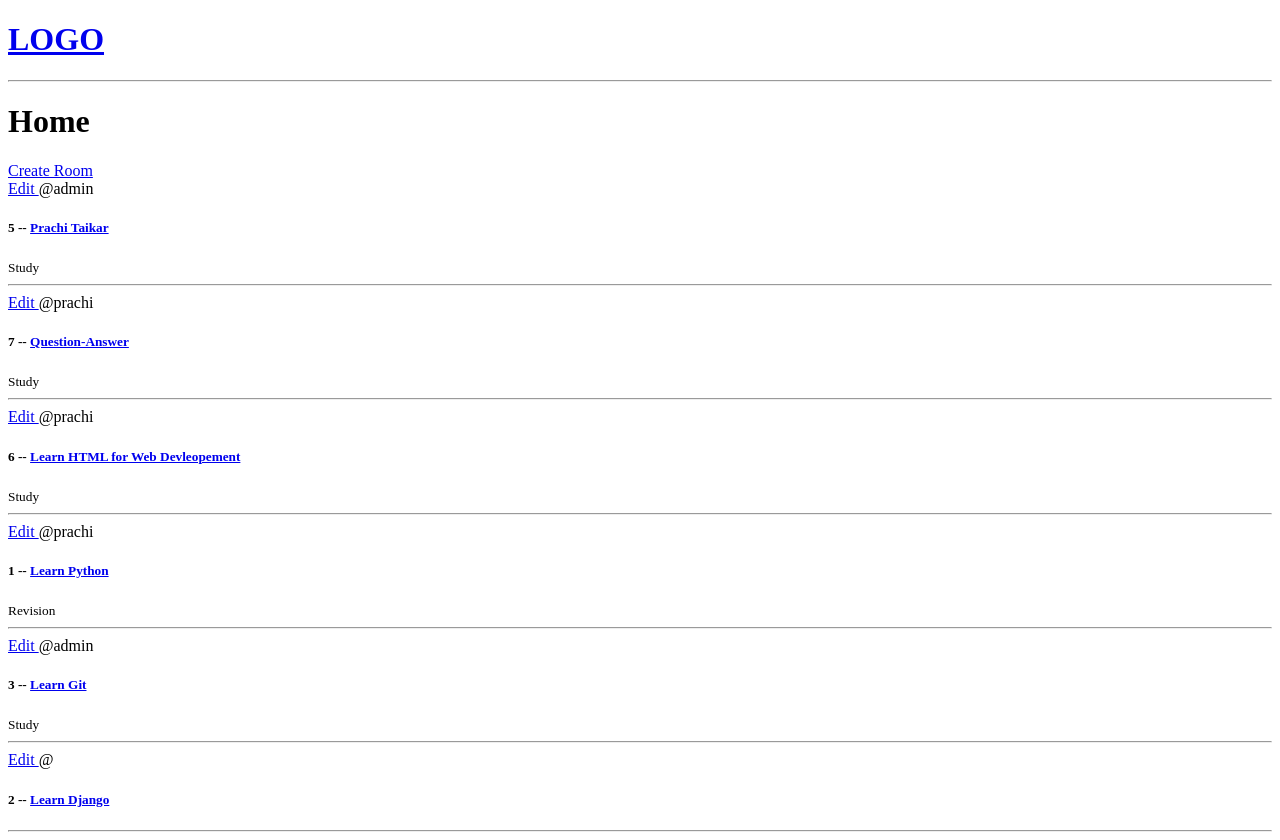
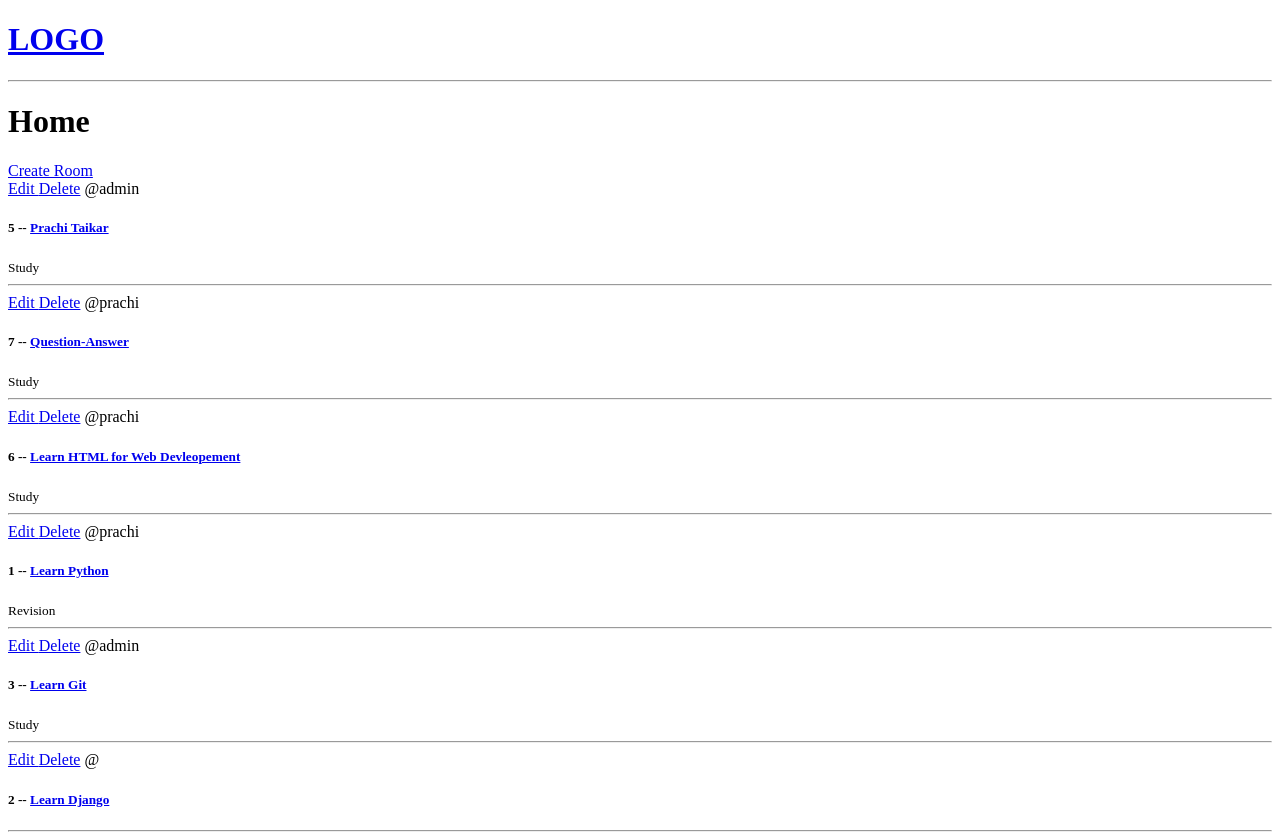
Before and after one commit to Prachi-Taikar/TalkStudy_App, a Django app: page / in a window 1280 px wide. Run offline with Django 4.2, Linux system fonts and the light colour scheme; data comes from the database, SQL or seed files in the repository; both versions use the stored data as it was after the commit.

Commit message:
crud delete

```diff
--- a/base/templates/base/home.html
+++ b/base/templates/base/home.html
@@ -11,6 +11,7 @@
         {% for room in rooms %}
             <div>
                 <a href="{% url 'update-room' room.id %}"> Edit </a>
+                <a href = "{% url 'delete-room' room.id %}">Delete</a>
                 <span> @{{room.host.username}} </span>
                 <h5> {{room.id}} -- <a  href = "{% url 'room' room.id  %}"> {{room.name}}  </a></h5>
                 <small> {{room.topic.name}} </small>
--- a/base/urls.py
+++ b/base/urls.py
@@ -7,4 +7,5 @@
     path('room/<str:pk>/', views.room , name = "room"),
     path('create-room/', views.createRoom, name="create-room"),
     path('update-room/<str:pk>/', views.updateRoom, name="update-room"),
+    path('delete-room/<str:pk>/', views.deleteRoom, name="delete-room"),
 ]
--- a/base/views.py
+++ b/base/views.py
@@ -46,3 +46,12 @@
 
     context = {'form': form}
     return render(request, 'base/room_form.html', context)
+
+
+def deleteRoom(request, pk):
+    room = Room.objects.get(id=pk)
+
+    if request.method == "POST":
+        room.delete()
+        return redirect('home')
+    return render(request, 'base/delete.html', {'obj':room})
```
Also changed, not shown: base/templates/base/delete.html (added, +12 -0 lines), db.sqlite3.
